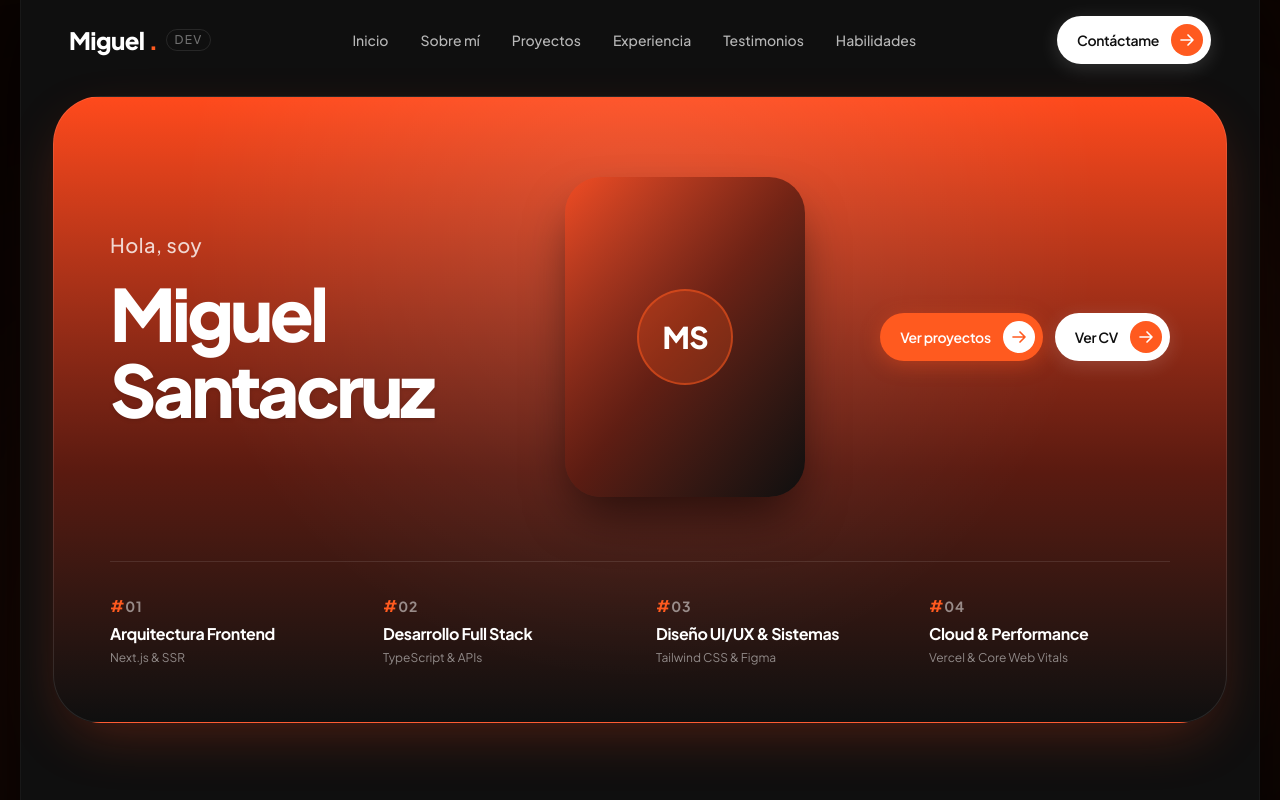
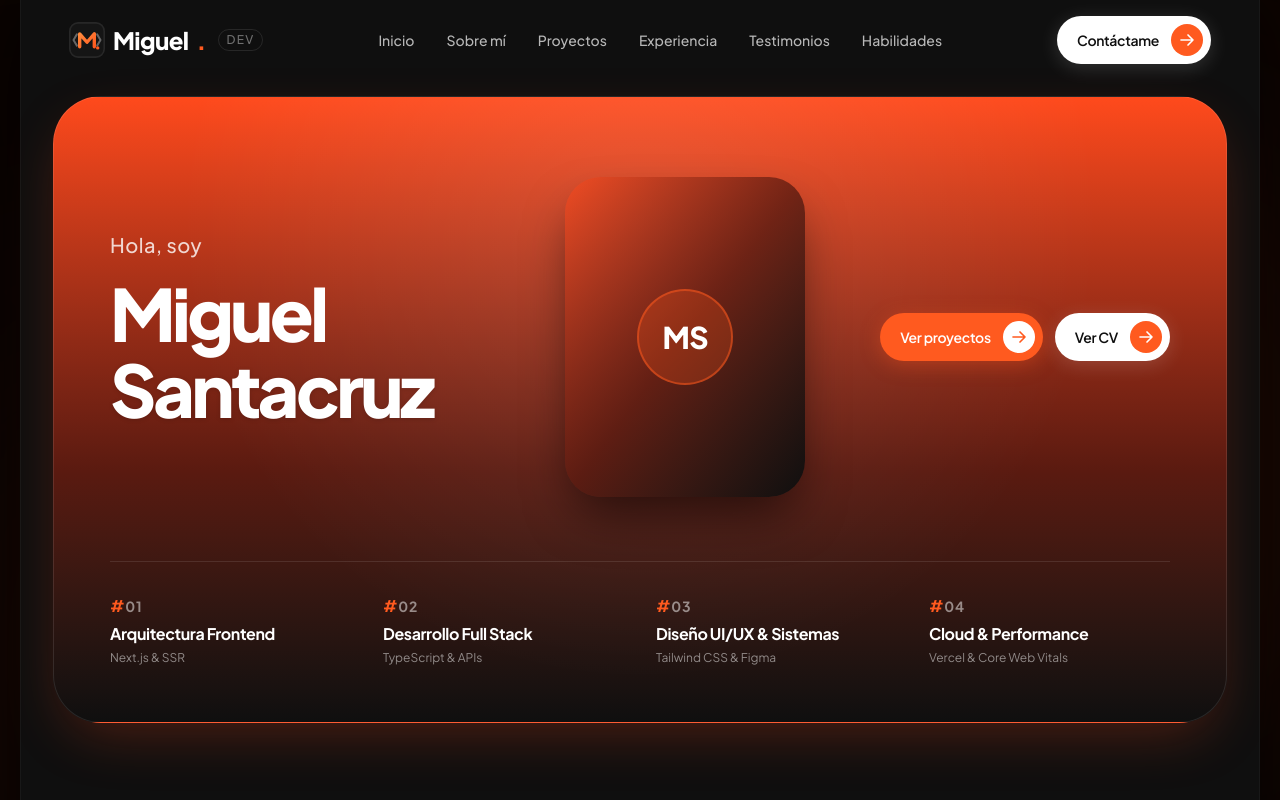
Before and after one commit to MiguelSantacruz1/Portafolio, a Next.js app: page / in a window 1280 px wide. Shown: the top 800 px of the page. Built offline with nearby package versions, Linux system fonts and the light colour scheme.

Commit message:
feat: nuevo logo original y ocultar el indicador de desarrollo de Next.js

```diff
--- /dev/null
+++ b/components/Logo.tsx
@@ -0,0 +1,26 @@
+import React from "react";
+
+// Monograma "M" entre corchetes angulares (código) con punto naranja.
+export default function Logo({ className = "w-9 h-9" }: { className?: string }) {
+  return (
+    <svg
+      viewBox="0 0 64 64"
+      className={className}
+      role="img"
+      aria-label="Logo de Miguel"
+    >
+      <defs>
+        <linearGradient id="logo-g" x1="0" y1="0" x2="1" y2="1">
+          <stop offset="0" stopColor="#FF8A3D" />
+          <stop offset="1" stopColor="#FF5A1F" />
+        </linearGradient>
+      </defs>
+      <rect width="64" height="64" rx="16" fill="#151515" />
+      <rect x="1.5" y="1.5" width="61" height="61" rx="14.5" fill="none" stroke="#fff" strokeOpacity="0.08" strokeWidth="3" />
+      <path d="M14 22 L8 32 L14 42" fill="none" stroke="#fff" strokeOpacity="0.35" strokeWidth="3.5" strokeLinecap="round" strokeLinejoin="round" />
+      <path d="M50 22 L56 32 L50 42" fill="none" stroke="#fff" strokeOpacity="0.35" strokeWidth="3.5" strokeLinecap="round" strokeLinejoin="round" />
+      <path d="M19 44 V21 L32 36 L45 21 V44" fill="none" stroke="url(#logo-g)" strokeWidth="6" strokeLinecap="round" strokeLinejoin="round" />
+      <circle cx="51" cy="46" r="3" fill="#FF5A1F" />
+    </svg>
+  );
+}
--- a/components/Navbar.tsx
+++ b/components/Navbar.tsx
@@ -3,6 +3,7 @@
 import React, { useState, useEffect } from "react";
 import Link from "next/link";
 import PillButton from "./PillButton";
+import Logo from "./Logo";
 
 export default function Navbar() {
   const [isOpen, setIsOpen] = useState(false);
@@ -40,8 +41,9 @@ export default function Navbar() {
         {/* Logo */}
         <Link
           href="#inicio"
-          className="text-2xl font-extrabold tracking-tight text-white flex items-center gap-1 group"
+          className="text-2xl font-extrabold tracking-tight text-white flex items-center gap-2 group"
         >
+          <Logo className="w-9 h-9 transition-transform duration-300 group-hover:rotate-[-6deg] group-hover:scale-105" />
           <span>Miguel</span>
           <span className="text-[#FF5A1F] transition-transform duration-300 group-hover:scale-125">
             .
--- a/next.config.ts
+++ b/next.config.ts
@@ -2,6 +2,7 @@ import type { NextConfig } from "next";
 
 const nextConfig: NextConfig = {
   /* config options here */
+  devIndicators: false,
   cacheComponents: true,
   partialPrefetching: true,
   turbopack: {
```
Also changed, not shown: app/icon.svg (added), 1 other file (tests, documents, lock files or other folders).
